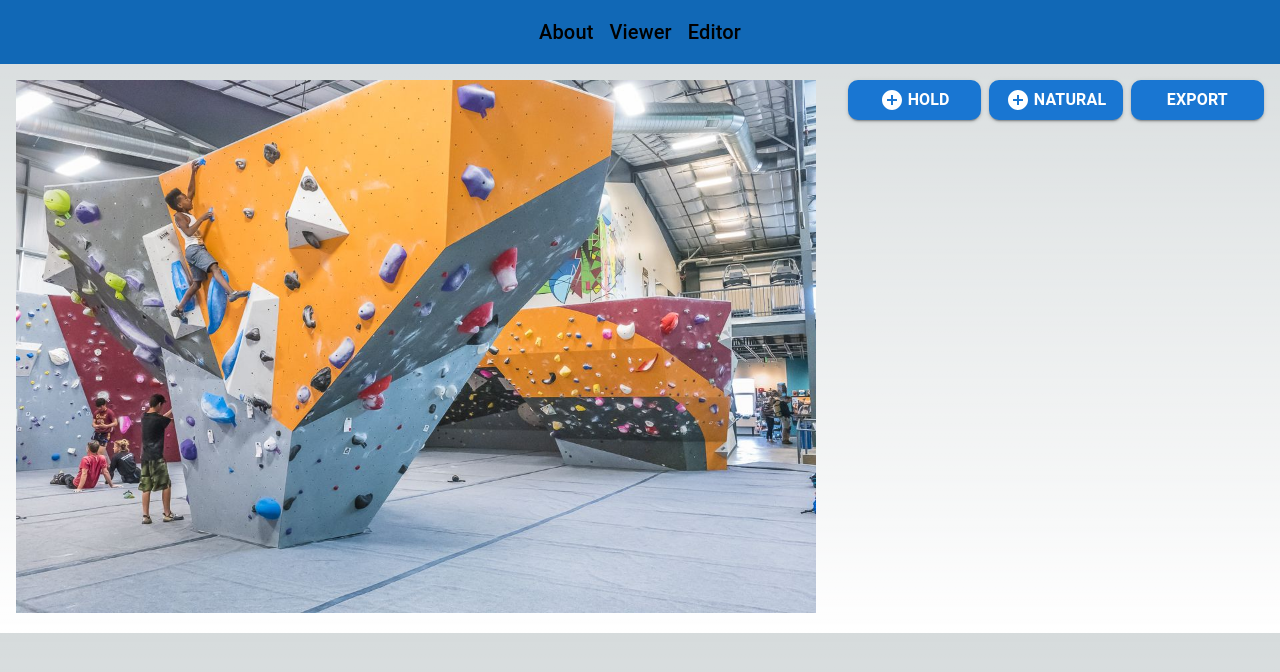
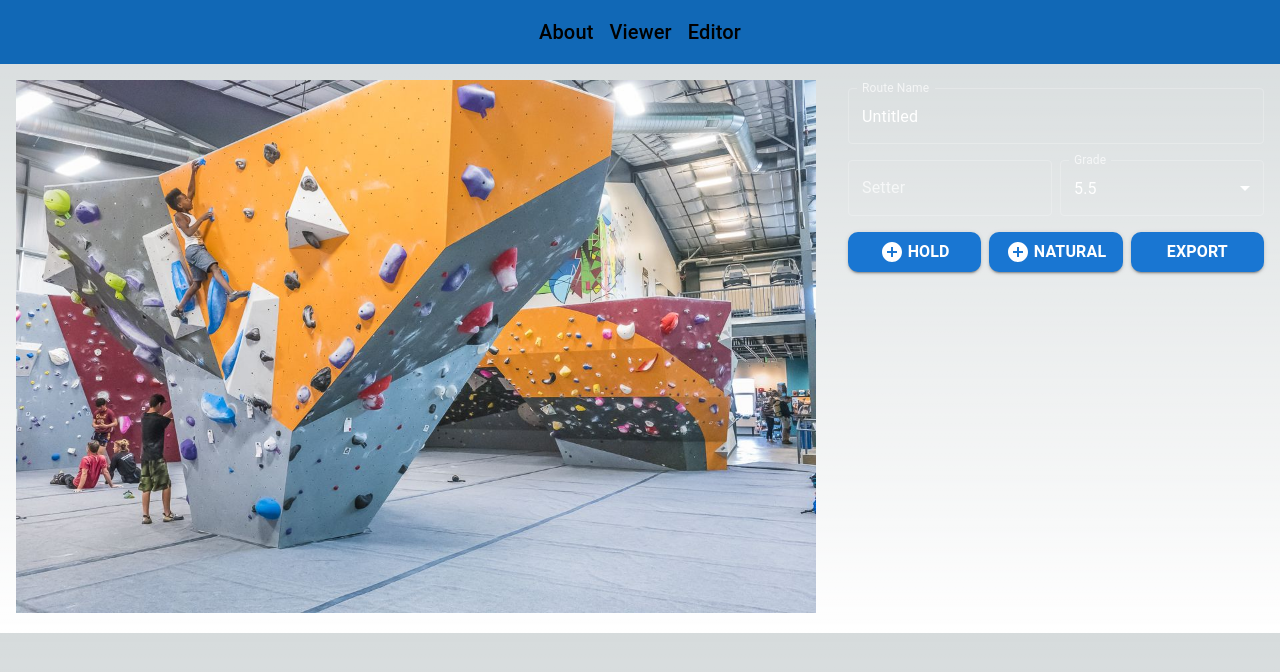
Before and after one commit to tayydev/digital-tape, a Next.js app: page /editor in a window 1280 px wide. Shown: the top 672 px of the page. Built offline with nearby package versions, Linux system fonts and the light colour scheme.

Commit message:
improvements to hold editor

```diff
--- a/src/app/editor/holdEditor.tsx
+++ b/src/app/editor/holdEditor.tsx
@@ -1,18 +1,38 @@
 import {ClimbingRoute, HoldData, NaturalData} from "@/app/editor/climbingRoute";
 import Stack from "@mui/material/Stack";
-import {useEffect, useState} from "react";
+import React, {useEffect, useState} from "react";
 import {Box} from "@mui/system";
-import {Button, Typography} from "@mui/material";
+import {
+    Button,
+    createTheme,
+    FormControl,
+    InputLabel,
+    MenuItem,
+    Select,
+    TextField,
+    ThemeProvider,
+    Typography
+} from "@mui/material";
 import {lightenHexColor, offBlack, selectColor} from "@/app/theme";
 import AddCircleIcon from '@mui/icons-material/AddCircle';
 import {v4 as uuidv4} from "uuid";
 import {saveAs} from "file-saver";
+import {Dropdown} from "@mui/base";
 
 interface HoldEditorProps {
     routeState: [ClimbingRoute, (value: (((prevState: ClimbingRoute) => ClimbingRoute) | ClimbingRoute)) => void]
     highlightedState: [string | null, (value: (((prevState: (string | null)) => (string | null)) | string | null)) => void]
     selectedState: [string | null, (value: (((prevState: (string | null)) => (string | null)) | string | null)) => void]
 }
+
+// Create a dark theme instance for a specific component.
+const darkTheme = createTheme({
+    palette: {
+        mode: "dark",
+    },
+});
+
+const grades = ["5.5", "5.6", "5.7", "5.8", "5.9", "5.10", "5.11", "5.12", "5.13"]
 
 export default function HoldEditor(props: HoldEditorProps) {
     const [route, setRoute] = props.routeState
@@ -33,6 +53,9 @@ export default function HoldEditor(props: HoldEditorProps) {
     };
 
     function createHold(x:number = 50, y: number = 50): HoldData { // these are percentages
+        x += Math.random() * 20
+        y += Math.random() * 20
+
         const newHold: HoldData = {
             id: uuidv4(),
             x: x,
@@ -74,6 +97,55 @@ export default function HoldEditor(props: HoldEditorProps) {
 
 
     return <Stack spacing={1} padding={'1rem'} style={{width: "100%"}}>
+        <Box/>
+        <ThemeProvider theme={darkTheme}>
+            <TextField
+                label={"Route Name"}
+                variant={"outlined"}
+                value={route.name}
+                onChange={(event) => {
+                    setRoute({
+                        ...route,
+                        name: event.target.value
+                    })
+                }}
+            />
+            <Box/>
+            <Stack direction={"row"} spacing={1}>
+                <TextField
+                    style={{width: "50%"}}
+                    label={"Setter"}
+                    variant={"outlined"}
+                    value={route.setter}
+                    onChange={(event) => {
+                        setRoute({
+                            ...route,
+                            setter: event.target.value
+                        })
+                    }}
+                />
+                <FormControl style={{width: "50%"}}>
+                    <InputLabel id="demo-simple-select-label">Grade</InputLabel>
+                    <Select
+                        value={route.grade}
+                        labelId="demo-simple-select-label"
+                        label="Grade"
+                        onChange={(event) => {
+                            setRoute({
+                                ...route,
+                                grade: event.target.value
+                            })
+                        }}
+                    >
+                        {grades.map(grade =>
+                            <MenuItem value={grade}>{grade}</MenuItem>
+                        )}
+                    </Select>
+
+                </FormControl>
+            </Stack>
+        </ThemeProvider>
+        <Box/>
         <Stack direction={"row"} spacing={1} height={"2.5rem"}>
             <Button
                 onClick={() => createHold()}
@@ -97,6 +169,7 @@ export default function HoldEditor(props: HoldEditorProps) {
                 <Typography fontWeight={"bold"}>Export</Typography>
             </Button>
         </Stack>
+        <Stack spacing={1}>
             {unownedHolds.toSorted((a, b) => a.id.localeCompare(b.id)).map(hold =>
                 <SingleHold
                     name={hold.id.substring(0, 4)}
@@ -117,6 +190,7 @@ export default function HoldEditor(props: HoldEditorProps) {
                     isSelected={hold.id == selected}
                 />
             )}
+        </Stack>
     </Stack>
 }
 
@@ -142,7 +216,7 @@ function SingleHold(props: SingleHoldProps) {
              onClick={() => props.onSelect()}
         >
             <Stack direction={"row"} alignItems={"center"} padding={"0.5rem"}>
-                <Typography fontWeight={"bold"}>Hold: </Typography>
+                <Typography fontWeight={"bold"}>Hold </Typography>
                 <Typography marginLeft={"auto"} fontWeight={"bold"}>{props.name}</Typography>
             </Stack>
         </Box>
@@ -162,7 +236,7 @@ function NaturalHoldProps(props: SingleHoldProps) {
              onClick={() => props.onSelect()}
         >
             <Stack direction={"row"} alignItems={"center"} padding={"0.5rem"}>
-                <Typography fontWeight={"bold"}>Natural Hold: </Typography>
+                <Typography fontWeight={"bold"}>Natural Hold </Typography>
                 <Typography marginLeft={"auto"} fontWeight={"bold"}>{props.name}</Typography>
             </Stack>
         </Box>
```
Lines whose indentation alone changed are shown as unchanged.
